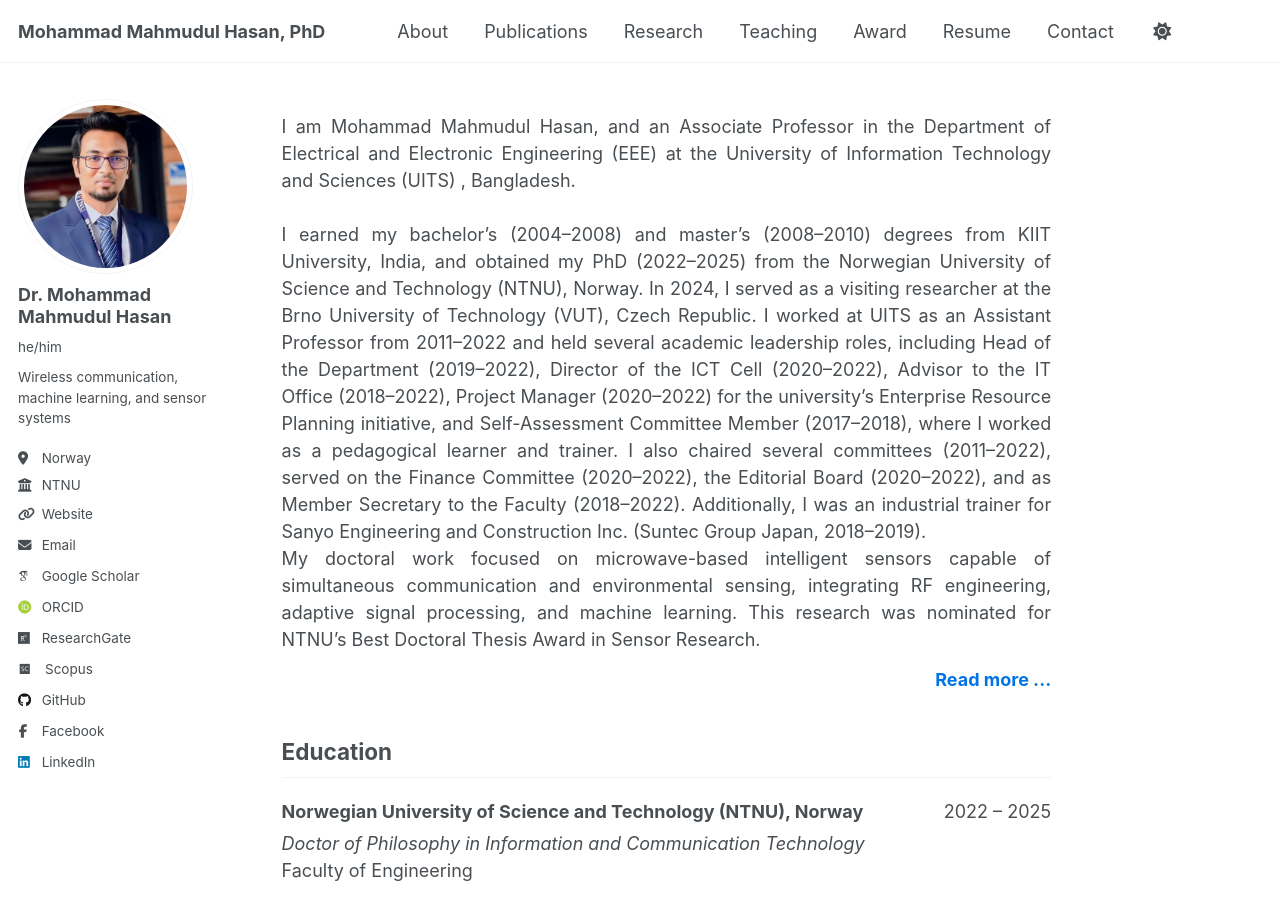
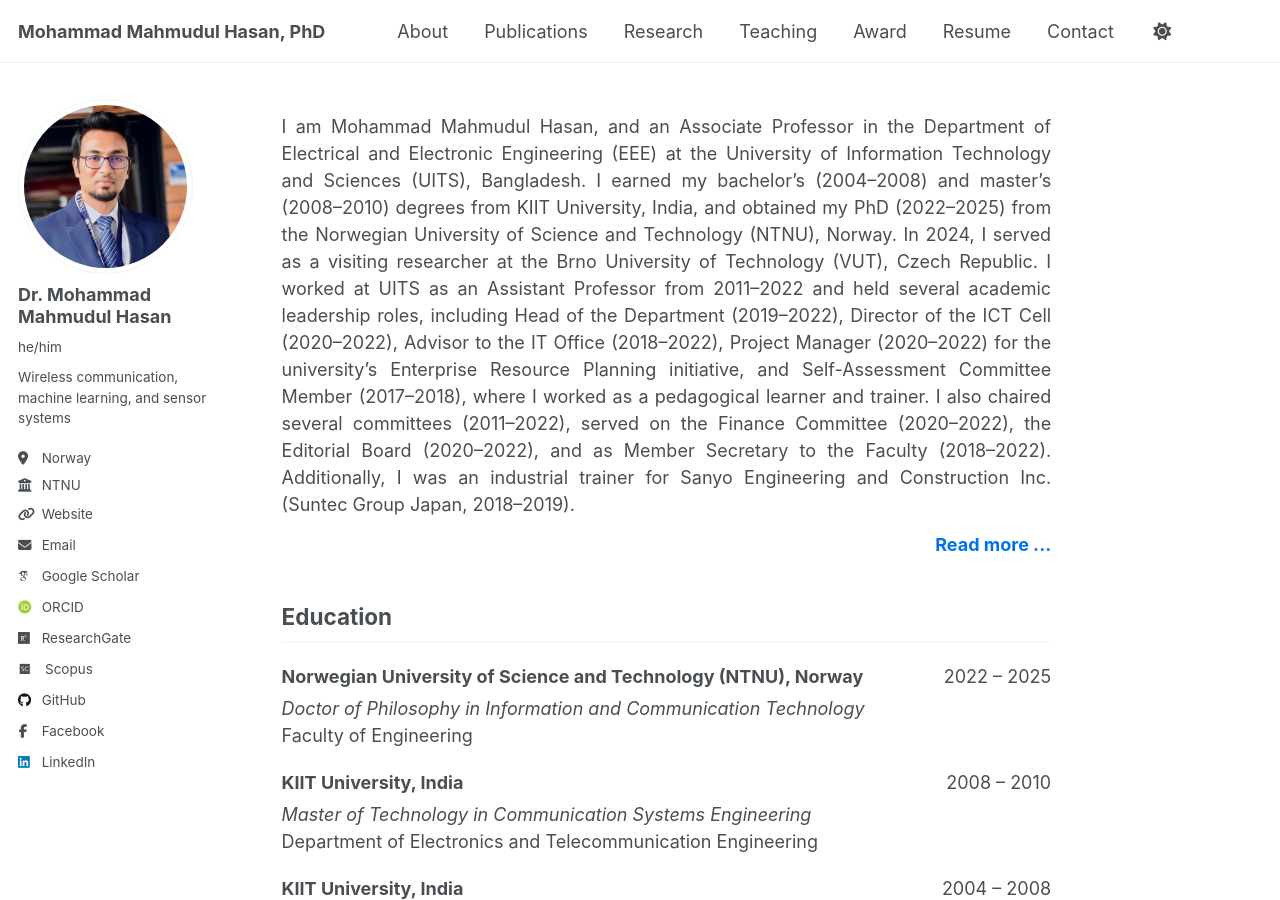
Before and after one commit to dearmahmud/dearmahmud.github.io, a Jekyll site: the page built from _pages/about.md, in a window 1280 px wide and 900 px high. Built offline with Jekyll 4.4.1, drawn with Linux system fonts in a browser that asks for light colours; some web fonts are replaced.

Commit message:
Update about.md

```diff
--- a/_pages/about.md
+++ b/_pages/about.md
@@ -8,11 +8,7 @@ redirect_from:
 ---
 
 <p style="text-align: justify;">
-I am Mohammad Mahmudul Hasan, and an Associate Professor in the Department of Electrical and Electronic Engineering (EEE) at the University of Information Technology and Sciences (UITS) , Bangladesh. <br><br>
-
-I earned my bachelor’s (2004–2008) and master’s (2008–2010) degrees from KIIT University, India, and obtained my PhD (2022–2025) from the Norwegian University of Science and Technology (NTNU), Norway.  In 2024, I served as a visiting researcher at the Brno University of Technology (VUT), Czech Republic. I worked at UITS as an Assistant Professor from 2011–2022 and held several academic leadership roles, including Head of the Department (2019–2022), Director of the ICT Cell (2020–2022), Advisor to the IT Office (2018–2022), Project Manager (2020–2022) for the university’s Enterprise Resource Planning initiative, and Self-Assessment Committee Member (2017–2018), where I worked as a pedagogical learner and trainer. I also chaired several committees (2011–2022), served on the Finance Committee (2020–2022), the Editorial Board (2020–2022), and as Member Secretary to the Faculty (2018–2022). Additionally, I was an industrial trainer for Sanyo Engineering and Construction Inc. (Suntec Group Japan, 2018–2019). <br>
-
-My doctoral work focused on microwave-based intelligent sensors capable of simultaneous communication and environmental sensing, integrating RF engineering, adaptive signal processing, and machine learning. This research was nominated for NTNU’s Best Doctoral Thesis Award in Sensor Research.
+I am Mohammad Mahmudul Hasan, and an Associate Professor in the Department of Electrical and Electronic Engineering (EEE) at the University of Information Technology and Sciences (UITS), Bangladesh. I earned my bachelor’s (2004–2008) and master’s (2008–2010) degrees from KIIT University, India, and obtained my PhD (2022–2025) from the Norwegian University of Science and Technology (NTNU), Norway.  In 2024, I served as a visiting researcher at the Brno University of Technology (VUT), Czech Republic. I worked at UITS as an Assistant Professor from 2011–2022 and held several academic leadership roles, including Head of the Department (2019–2022), Director of the ICT Cell (2020–2022), Advisor to the IT Office (2018–2022), Project Manager (2020–2022) for the university’s Enterprise Resource Planning initiative, and Self-Assessment Committee Member (2017–2018), where I worked as a pedagogical learner and trainer. I also chaired several committees (2011–2022), served on the Finance Committee (2020–2022), the Editorial Board (2020–2022), and as Member Secretary to the Faculty (2018–2022). Additionally, I was an industrial trainer for Sanyo Engineering and Construction Inc. (Suntec Group Japan, 2018–2019).
 
 </p>
 
```
